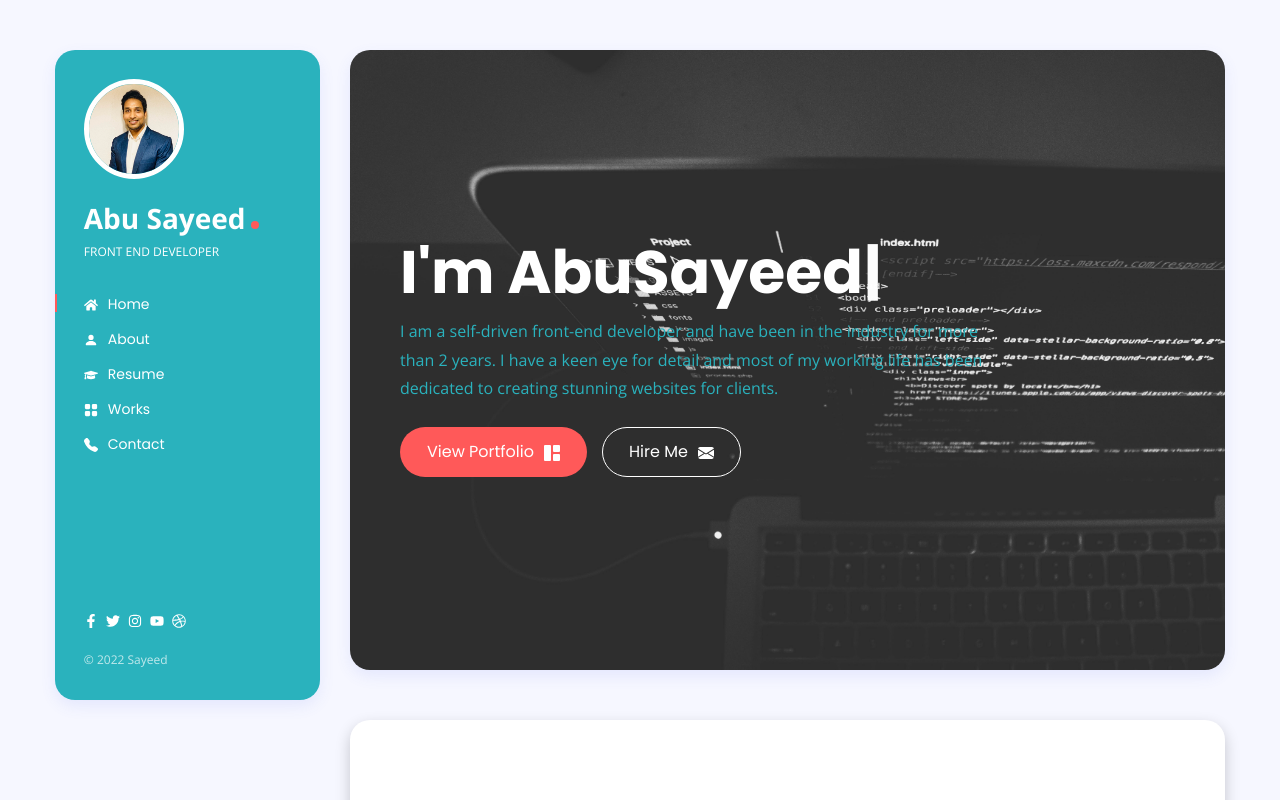
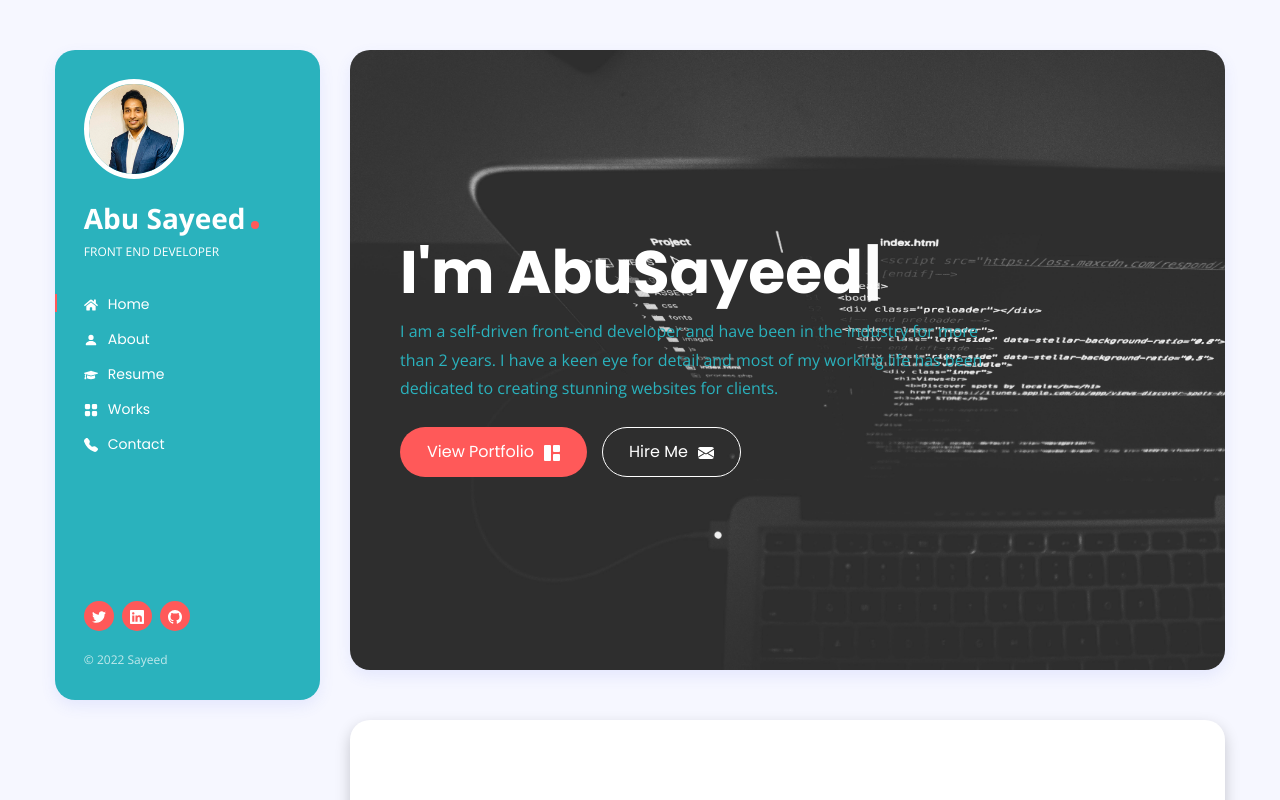
Before and after one commit to sayeed0209/React-Portfolio, a React (Create React App) app: page / in a window 1280 px wide. Shown: the top 800 px of the page. Built offline with nearby package versions, Linux system fonts and the light colour scheme.

Commit message:
footer style

```diff
--- a/src/Layout/Header.js
+++ b/src/Layout/Header.js
@@ -4,18 +4,16 @@ import { Link } from 'react-router-dom';
 import { useLocation } from 'react-router-dom';
 import mainImg from '../assets/img/main-img.jpg';
 import {
-	FaFacebookF,
+
 	FaTwitter,
-	FaInstagram,
-	FaYoutube,
-	FaDribbble,
+
 	FaHome,
 	FaGraduationCap,
 } from 'react-icons/fa';
 import {
 	BsGithub,
 	BsFillPersonFill,
-	BsLightbulbFill,
+
 	BsFillTelephoneFill,
 	BsFillGridFill,
 	BsLinkedin,
@@ -26,11 +24,9 @@ const headerData = {
 	designation: 'Front End Developer',
 	imageThumb: mainImg,
 	social: {
-		facebook: 'https://facebook.com',
-		twitter: 'https://twitter.com',
-		instagram: 'https://www.instagram.com/',
-		youtue: 'https://www.youtube.com/',
-		dribbble: 'https://dribbble.com/',
+		twitter: 'https://twitter.com/abusaye63293191',
+		github: 'https://github.com/sayeed0209',
+		linkedin: 'https://www.linkedin.com/in/sayeed0209/',
 	},
 };
 
@@ -219,13 +215,6 @@ function Header({ toggleHeader, handleToggleHeader }) {
 
 					<div className="footer mt-auto">
 						<ul className="social-icons list-inline">
-							{!headerData.social.facebook ? null : (
-								<li className="list-inline-item">
-									<a href={headerData.social.facebook}>
-										<FaFacebookF />
-									</a>
-								</li>
-							)}
 							{!headerData.social.twitter ? null : (
 								<li className="list-inline-item">
 									<a href={headerData.social.twitter}>
@@ -233,24 +222,18 @@ function Header({ toggleHeader, handleToggleHeader }) {
 									</a>
 								</li>
 							)}
-							{!headerData.social.instagram ? null : (
+
+							{!headerData.social.linkedin ? null : (
 								<li className="list-inline-item">
-									<a href={headerData.social.instagram}>
-										<FaInstagram />
+									<a href={headerData.social.linkedin}>
+										<BsLinkedin />
 									</a>
 								</li>
 							)}
-							{!headerData.social.youtue ? null : (
+							{!headerData.social.github ? null : (
 								<li className="list-inline-item">
-									<a href={headerData.social.youtue}>
-										<FaYoutube />
-									</a>
-								</li>
-							)}
-							{!headerData.social.dribbble ? null : (
-								<li className="list-inline-item">
-									<a href={headerData.social.dribbble}>
-										<FaDribbble />
+									<a href={headerData.social.github}>
+										<BsGithub />
 									</a>
 								</li>
 							)}
--- a/src/sass/header.scss
+++ b/src/sass/header.scss
@@ -2,22 +2,24 @@
 /*                      HEADER
 /*=================================================================*/
 header {
-  &.left{
+  &.left {
     color: #fff;
     background-color: $colorblue;
     min-height: 650px;
     max-height: 650px;
     width: 265px;
-    position:fixed;
+    position: fixed;
     top: 50px;
-    border-radius:1.25rem;
+    border-radius: 1.25rem;
     overflow: hidden;
 
     @include transition(0.3s);
-    nav{
+
+    nav {
       margin-top: 1.5rem;
     }
-    .header-inner{
+
+    .header-inner {
       width: 100%;
       top: 0;
       bottom: 0;
@@ -26,12 +28,13 @@ header {
       padding: 1.8rem;
       position: absolute;
     }
-    button.close{
+
+    button.close {
       background-color: #fff;
       outline: none;
       border: 0;
       padding: 0;
-      opacity:1;
+      opacity: 1;
       color: $colororange;
       font-weight: 400;
       font-size: 16px;
@@ -44,54 +47,64 @@ header {
       z-index: 1;
       display: none;
     }
-    a{
+
+    a {
       color: #fff;
       text-decoration: none;
-      &:hover{
+
+      &:hover {
         color: #fff;
         text-decoration: none;
       }
     }
-    .site-title{
+
+    .site-title {
       display: block;
       font-size: 28px;
       font-weight: 700;
-      &.dot{
-        &::after{
+
+      &.dot {
+        &::after {
           content: "";
           background-color: $colororange;
           border-radius: 50%;
           display: inline-block;
           margin-left: 5px;
-          width:8px;
-          height:8px;
+          width: 8px;
+          height: 8px;
         }
       }
     }
 
 
   }
-  .site-slogan{
+
+  .site-slogan {
     font-size: 12px;
     text-transform: uppercase;
   }
-  .vertical-menu{
+
+  .vertical-menu {
     font-size: 14px;
-    font-family:$fontstack;
+    font-family: $fontstack;
     list-style: none;
-    padding:0;
+    padding: 0;
     margin: 0;
+
     li {
       line-height: 2.5;
       position: relative;
+
       a {
         margin-left: 0;
         padding: 0;
         @include transition(0.3s);
+
         &:hover {
           margin-left: 5px;
           cursor: pointer;
         }
+
         &.active {
           &:before {
             content: "";
@@ -107,32 +120,40 @@ header {
       }
     }
   }
+
   .copyright {
     font-size: 12px;
     opacity: 0.7;
   }
 }
 
-.mobile-header{
+.mobile-header {
   background: $colorblue;
   border-radius: 20px;
   display: none;
   @include transition(0.3s);
-  &.push{
+
+  &.push {
     transform: translateX(295px)
   }
-  a{text-decoration: none;}
-  .logo{
-    img{
+
+  a {
+    text-decoration: none;
+  }
+
+  .logo {
+    img {
       max-height: 40px;
       max-width: 40px;
       margin-left: 5px;
     }
   }
-  .site-title{
-    vertical-align:middle;
+
+  .site-title {
+    vertical-align: middle;
     font-size: 24px;
     font-weight: 700;
+
     &.dot {
       &:after {
         content: "";
@@ -145,6 +166,7 @@ header {
       }
     }
   }
+
   button.menu-icon {
     cursor: pointer;
     background: transparent;
@@ -152,32 +174,62 @@ header {
     outline: none;
     vertical-align: middle;
     padding: 0;
+
     span {
       background: #fff;
       border-radius: 10px;
       display: block;
       height: 4px;
       width: 25px;
+
       &:nth-child(2) {
         margin-top: 4px;
         margin-bottom: 4px;
       }
     }
   }
+
   a {
     color: #fff;
+
     &:hover {
       text-decoration: none;
     }
   }
 }
-.aside-nav-img{
+
+.aside-nav-img {
   width: 100px;
   height: 100px;
   border: 5px solid #fff;
-    border-radius: 50%;
+  border-radius: 50%;
+}
+
+.aside-nav-img img {
+  width: 100%;
+  height: 100%;
+  border-radius: 50%;
+}
+
+.list-inline {
+  padding-left: 0;
+  list-style: none;
+}
+
+.social-icons li a {
+  color: #fff;
+  background: #FF5959;
+  border-radius: 50%;
+  display: block;
+  height: 30px;
+  line-height: 28px;
+  text-align: center;
+  width: 30px;
+  @include transition(0.3s);
+
+  &:hover {
+    color: #FF5959;
+    background: #fff;
   }
-  .aside-nav-img img{
-    width: 100%;height: 100%;
-    border-radius:50%;
+
 }
```
Also changed, not shown: 1 other file (tests, documents, lock files or other folders).
